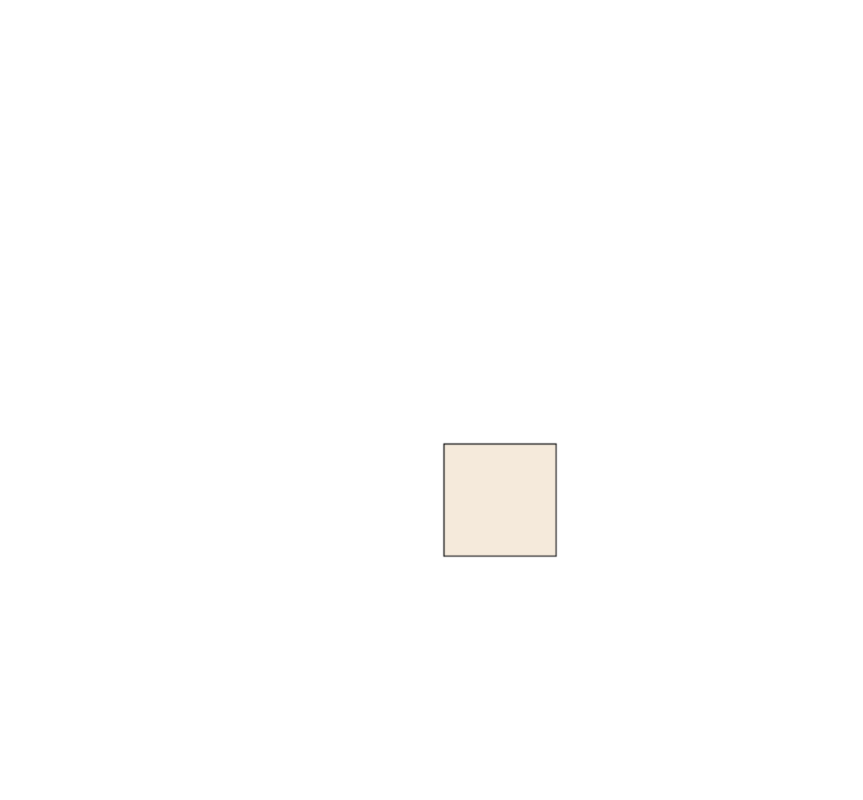
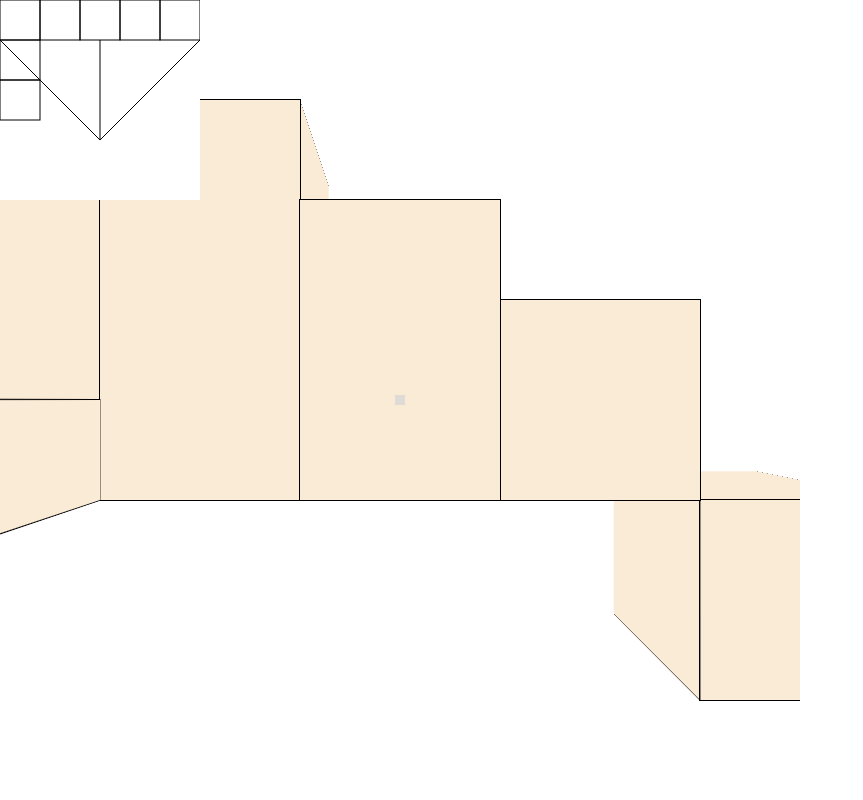
Before and after one commit to C-dtd/-----, a plain HTML site: page map.html in a window 1280 px wide. Shown: the top 800 px of the page, without its empty margins (0-863 px from the left). Drawn offline with Linux system fonts and the light colour scheme.

Commit message:
map.html

```diff
--- a/map.html
+++ b/map.html
@@ -10,41 +10,56 @@
             padding: 0;
         }
         #screen {
-            width: 1000px;
-            height: 1000px;
+            width: 800px;
+            height: 800px;
             position: relative;
             perspective: 500px;
             overflow: hidden;
+            /* transform-style: preserve-3d; */
+            display: flex;
+            justify-content: center;
         }
         .block {
             position: absolute;
-            width: 100px;
-            height: 100px;
+            width: 200px;
+            height: 200px;
             transform-style: preserve-3d;
-            left: calc(50% - 50px);
-            top: calc(50% - 50px);
+            /* left: calc(50% - 300px); */
+            bottom: 50%;
+            /* animation: rotation 5s infinite; */
         }
-        .wall {
-            background-color: rgba(222, 184, 135, 0.3);
+        .wall, .floor {
+            background-color: antiquewhite;
             position: absolute;
             width: 100%;
             height: 100%;
             outline: 1px black solid;
             backface-visibility: hidden;
         }
+        #map {
+            position: absolute;
+            top: 0;
+        }
+        #aim {
+            position: absolute;
+            width: 10px;
+            height: 10px;
+            top: calc(50% - 5px);
+            left: calc(50% - 5px);
+            background-color: rgba(211, 211, 211, 0.7);
+        }
     </style>
 </head>
 <body>
     <div id="screen">
+        <div id="aim"></div>
     </div>
     <canvas id="map" width="200" height="200"></canvas>
-</body>
-
     <script>
         const map = document.querySelector('#map');
         const mctx = map.getContext('2d');
         const screen = document.querySelector('#screen');
-
+        mctx.fillStyle = '#ffffff';
         class block {
             constructor(x1, y1, z1, x2, y2, z2) {
                 this.x1 = x1;
@@ -53,6 +68,9 @@
                 this.y2 = y2;
                 this.z1 = z1;
                 this.z2 = z2;
+                this.w = Math.abs(x2-x1);
+                this.d = Math.abs(y2-y1);
+                this.h = Math.abs(z2-z1);
             }
             points() {
                 return [
@@ -73,23 +91,44 @@
         }
 
         blocks = [];
-    // blocks.push(new block(0, 0, -100, 40, 40, 0));
-    // blocks.push(new block(40, 0, -80, 80, 40, 0));
-    blocks.push(new block(80, 0, -20, 120, 40, 0));
-    // blocks.push(new block(120, 0, -40, 160, 40, 0));
-    // blocks.push(new block(160, 0, -20, 200, 40, 0));
-    // blocks.push(new block(0, 40, -100, 40, 80, 0));
-    // blocks.push(new block(0, 80, -100, 40, 120, 0));
-    pl = new player(100, 140, -10);
+        blocks.push(new block(0, 0, 100, 40, 40, 0));
+        blocks.push(new block(40, 0, 80, 80, 40, 0));
+        blocks.push(new block(80, 0, 60, 120, 40, 0));
+        blocks.push(new block(120, 0, 40, 160, 40, 0));
+        blocks.push(new block(160, 0, 0, 200, 40, -40));
+        blocks.push(new block(0, 40, 20, 40, 80, 0));
+        blocks.push(new block(0, 80, 40, 40, 120, 0));
+        // blocks.push(new block(40, 0, 80, 160, 40, 0));
+
+        pl = new player(100, 140, 20);
         cdir = Math.PI/2;
 
+        blocks.forEach((e) => {
+            let block = document.createElement('div');
+            block.setAttribute('class', 'block');
+            block.style.width = `${e.w*5}px`;
+            block.style.height = `${e.h*5}px`;
+            block.innerHTML =
+            `<div class="wall" style="width: ${e.w*5}px; height: ${e.h*5}px;"></div>
+            <div class="wall" style="width: ${e.d*5}px; height: ${e.h*5}px;"></div>
+            <div class="wall" style="width: ${e.w*5}px; height: ${e.h*5}px;"></div>
+            <div class="wall" style="width: ${e.d*5}px; height: ${e.h*5}px;"></div>
+            <div class="floor" style="width: ${e.w*5}px; height: ${e.d*5}px;"></div>
+            <div class="floor" style="width: ${e.w*5}px; height: ${e.d*5}px;"></div>`;
+            screen.appendChild(block);
+            e.block = block;
+        });
+
         setInterval(mapUpdate, 50);
-    setInterval(screenUpdate, 50);
+        // setInterval(screenUpdate, 50);
+        screenUpdate();
 
         function mapUpdate() {
-        mctx.clearRect(0, 0, map.width, map.height);
+            // mctx.clearRect(0, 0, map.width, map.height);
+            mctx.fillRect(0, 0, map.width, map.height);
+
             blocks.forEach(e => {
-            mctx.strokeRect(e.x1, e.y1, e.x2-e.x1, e.y2-e.y1);
+                mctx.strokeRect(e.x1, e.y1, e.w, e.d);
             });
             mctx.beginPath();
             mctx.moveTo(pl.x, pl.y);
@@ -102,60 +141,75 @@
             mctx.stroke();
         }
 
-    blocks.forEach((e) => {
-        let block = document.createElement('div');
-        block.setAttribute('class', 'block');
-        block.innerHTML =
-        `<div class="wall"></div>
-        <div class="wall"></div>
-        <div class="wall"></div>
-        <div class="wall"></div>`;
-        screen.appendChild(block);
-        e.block = block;
-    });
-
-    // screenUpdate()
         function screenUpdate() {
+            const vp = [pl.x +Math.cos(cdir)*100, pl.y -Math.sin(cdir)*100];
             blocks.forEach((e) => {
                 const walls = e.block.querySelectorAll('.wall');
+                const floors = e.block.querySelectorAll('.floor');
+                const p_center = [(e.x1 +e.x2)/2, (e.y1 +e.y2)/2];
+
+                const v_len = pointlen(vp[0], vp[1], p_center[0], p_center[1]);
+                const v_dir = pointdir(vp[0], vp[1], p_center[0], p_center[1]);
+                const rel_dir = dirdiff(cdir,v_dir);
+
+                e.block.style.zIndex = -pointlen(pl.x, pl.y, p_center[0], p_center[1]).toFixed(2)*100;
+                // e.block.innerText = pointlen(pl.x, pl.y, p_center[0], p_center[1]);
+                e.block.style.transform =
+                `
+                translate3d(${-v_len*Math.sin(rel_dir)*5}px, ${(pl.z-e.z2)*5}px, ${-v_len*Math.cos(rel_dir)*5}px)
+                `;
+
                 for (let i=0; i<4; i++) {
                     const wall = walls[i];
                     const p = e.points()[i];
+                    const dir = dirdiff(cdir, pointdir(p[0], p[1], p[2], p[3]));
+                    wall.style.left = `calc(50% - ${wall.style.width.split('px')[0]/2}px)`;
+                    // wall.style.top = `calc(50% - ${wall.style.height.split('px')[0]/2}px)`;
+                    // wall.style.top = `${wall.style.height.split('px')[0]/2}px`;
+                    // wall.style.bottom = '100%';
                     wall.style.transform =
                     `
-                rotateY(${[0, 90, 180, 270][i]}deg)
-                translate3d(0px, 0px, 50px)
+                    rotateY(${dir*180/Math.PI}deg)
+                    translate3d(0, 0, ${[e.d, e.w, e.d, e.w][i]*2.5}px)
+                    `;
+                }
+                for (let i=0; i<2; i++) {
+                    const floor = floors[i];
+                    const dir = dirdiff(cdir, 1.7);
+                    floor.style.top = `calc(50% - ${floor.style.height.split('px')[0]/2}px)`;
+                    floor.style.transform =
+                    `
+                    rotateX(${[90,-90][i]}deg)
+                    rotateZ(${[-1, 1][i]*dirdiff(cdir, Math.PI/2)*180/Math.PI}deg)
+                    translate3d(0, 0, ${e.h*2.5}px)
                     `;
                 }
             });
         }
 
-    // document.addEventListener('keydown', (e) => {
-    //     if (e.key == 'q') {
-    //         cdir += 0.05;
-    //     }
-    //     if (e.key == 'e') {
-    //         cdir -= 0.05;
-    //     }
-    //     if (e.key == 'w') {
-    //         pl.y -= 0.5;
-    //     }
-    //     if (e.key == 's') {
-    //         pl.y += 0.5;
-    //     }
-    //     if (e.key == 'a') {
-    //         pl.x -= 0.5;
-    //     }
-    //     if (e.key == 'd') {
-    //         pl.x += 0.5;
-    //     }
-    //     if (e.key == 'Shift') {
-    //         pl.z += 0.5;
-    //     }
-    //     if (e.key == ' ') {
-    //         pl.z -= 0.5;
-    //     }
-    // })
+        document.addEventListener('keydown', (e) => {
+            if (e.key == 'w') {
+                pl.x += Math.cos(cdir)*2;
+                pl.y -= Math.sin(cdir)*2;
+            }
+            if (e.key == 's') {
+                pl.x -= Math.cos(cdir)*2;
+                pl.y += Math.sin(cdir)*2;
+            }
+            if (e.key == 'a') {
+                cdir += 0.05;
+            }
+            if (e.key == 'd') {
+                cdir -= 0.05;
+            }
+            if (e.key == 'Shift') {
+                pl.z -= 2;
+            }
+            if (e.key == ' ') {
+                pl.z += 2;
+            }
+            screenUpdate();
+        })
 
         function pointlen(x1, y1, x2, y2) {
             return ((x2-x1)**2 +(y2-y1)**2)**0.5;
@@ -168,4 +222,5 @@
             return diff < -Math.PI ? diff+Math.PI*2 : diff;
         }
     </script>
+</body>
 </html>
```
Also changed, not shown: index.html (+1 -0 lines). Lines whose indentation alone changed are shown as unchanged.
